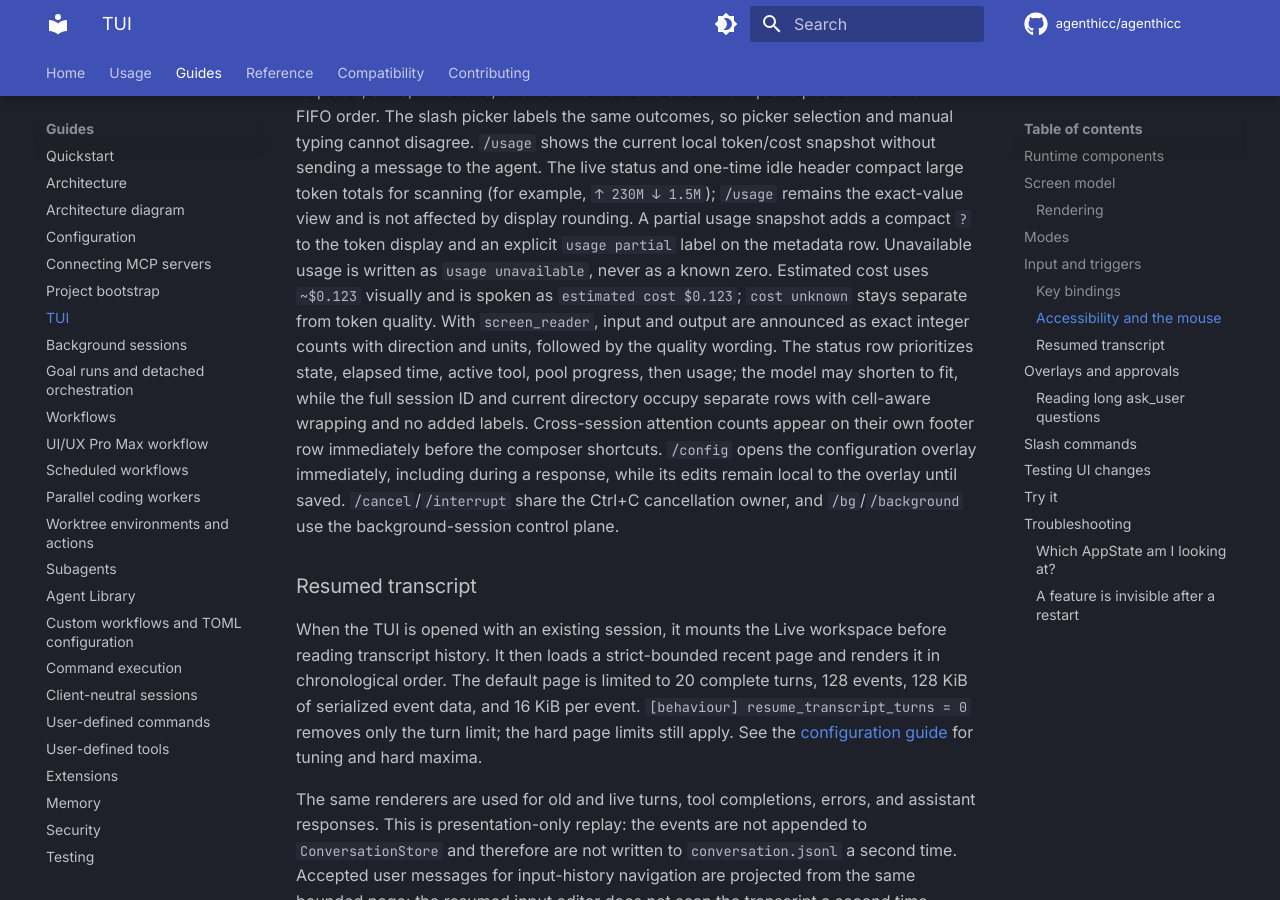
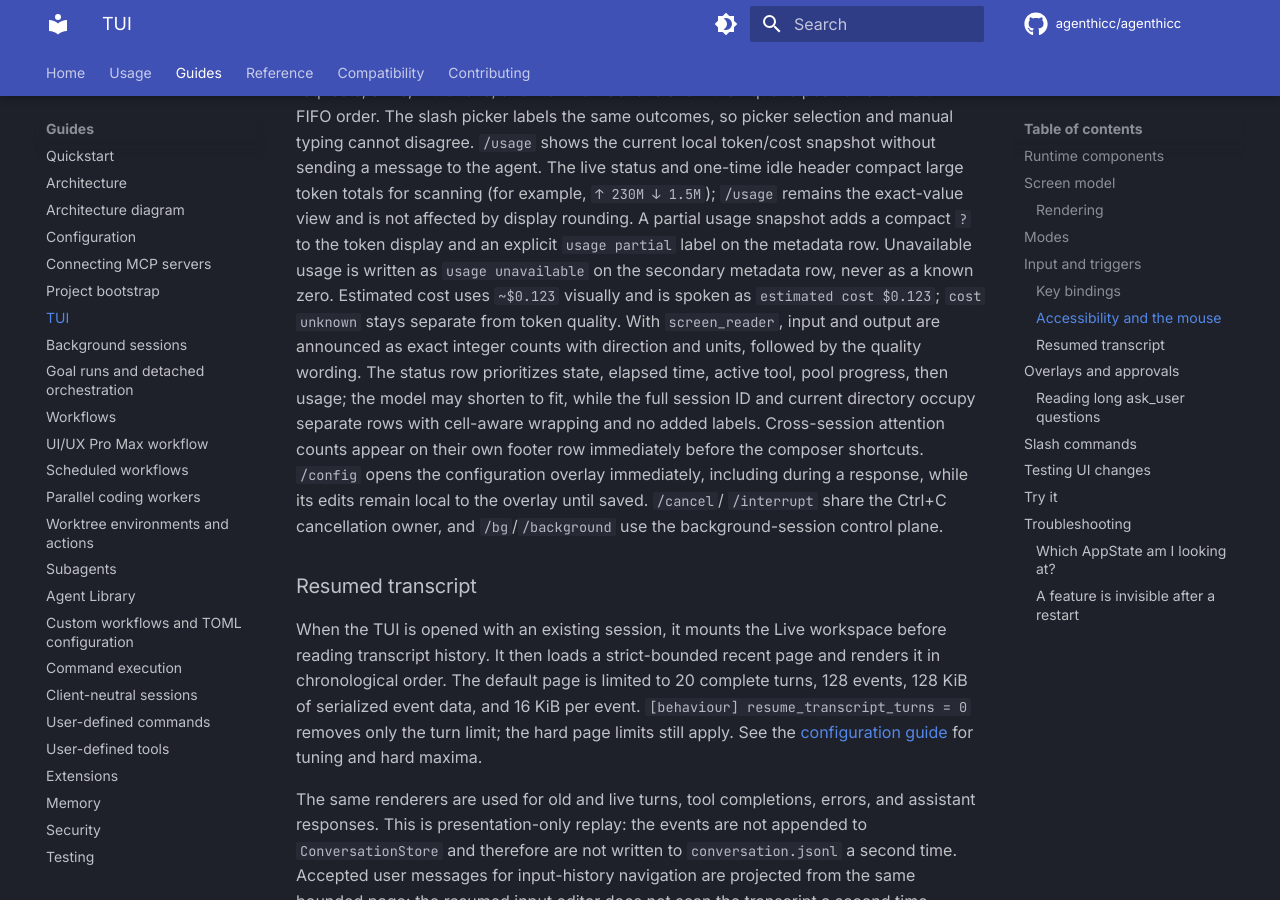
Before and after one commit to jymchng/agenthicc, an MkDocs documentation site: the page built from docs/guides/tui.md, in a window 1280 px wide and 900 px high, scrolled down 6932 px. Built offline with MkDocs 1.6.1 and Material for MkDocs 9.7.7, drawn with Linux system fonts in a browser that asks for light colours; comment, search, counter and statistics services are not loaded.

Commit message:
fix(ci): keep dependency and spinner budgets green
Constrain watchdog to a Linux-wheel release and keep unavailable usage on the static metadata row so spinner redraws stay within the byte budget.

Co-Authored-By: Claude Code <noreply@anthropic.com>

```diff
--- a/docs/guides/tui.md
+++ b/docs/guides/tui.md
@@ -272,18 +272,19 @@ agent. The live status and one-time idle header compact large token totals for
 scanning (for example, `↑ 230M ↓ 1.5M`); `/usage` remains the exact-value view
 and is not affected by display rounding. A partial usage snapshot adds a compact
 `?` to the token display and an explicit `usage partial` label on the metadata
-row. Unavailable usage is written as `usage unavailable`, never as a known zero.
-Estimated cost uses `~$0.123` visually and is spoken as `estimated cost $0.123`;
-`cost unknown` stays separate from token quality. With `screen_reader`, input
-and output are announced as exact integer counts with direction and units,
-followed by the quality wording. The status row prioritizes state, elapsed time,
-active tool, pool progress, then usage; the model may shorten to fit, while the
-full session ID and current directory occupy separate rows with cell-aware
-wrapping and no added labels. Cross-session attention counts appear on their own
-footer row immediately before the composer shortcuts. `/config` opens the
-configuration overlay immediately, including during a response, while its edits remain local
-to the overlay until saved. `/cancel`/`/interrupt` share the Ctrl+C cancellation
-owner, and `/bg`/`/background` use the background-session control plane.
+row. Unavailable usage is written as `usage unavailable` on the secondary
+metadata row, never as a known zero. Estimated cost uses `~$0.123` visually and
+is spoken as `estimated cost $0.123`; `cost unknown` stays separate from token
+quality. With `screen_reader`, input and output are announced as exact integer
+counts with direction and units, followed by the quality wording. The status row
+prioritizes state, elapsed time, active tool, pool progress, then usage; the model
+may shorten to fit, while the full session ID and current directory occupy
+separate rows with cell-aware wrapping and no added labels. Cross-session
+attention counts appear on their own footer row immediately before the composer
+shortcuts. `/config` opens the configuration overlay immediately, including during
+a response, while its edits remain local to the overlay until saved. `/cancel`/
+`/interrupt` share the Ctrl+C cancellation owner, and `/bg`/`/background` use the
+background-session control plane.
 
 ### Resumed transcript
 
--- a/pyproject.toml
+++ b/pyproject.toml
@@ -43,6 +43,8 @@ dev = [
     "types-jsonschema>=4.23",
     "ruff==0.15.22",
     "nox==2026.7.11",
+    # Nox's watchdog 7 release lacks Linux x86_64 wheels.
+    "watchdog>=6,<7",
     "twine>=6.1",
     # Docs site (mkdocs build in CI)
     "mkdocs>=1.6",
```
Also changed, not shown: docs/guides/usage-accounting.md (+7 -6 lines), 3 other files.
